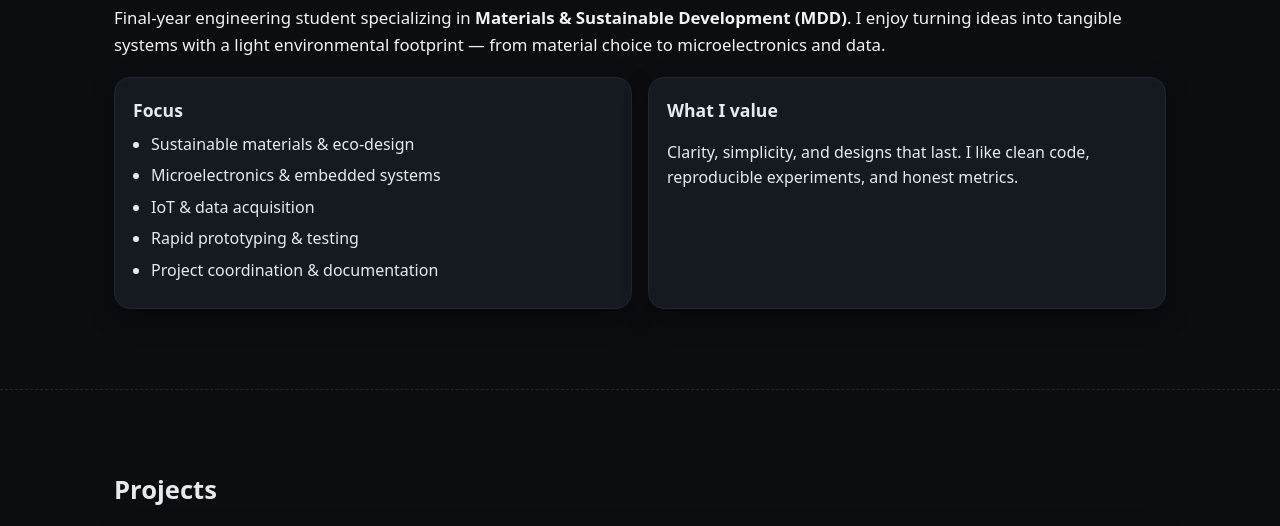
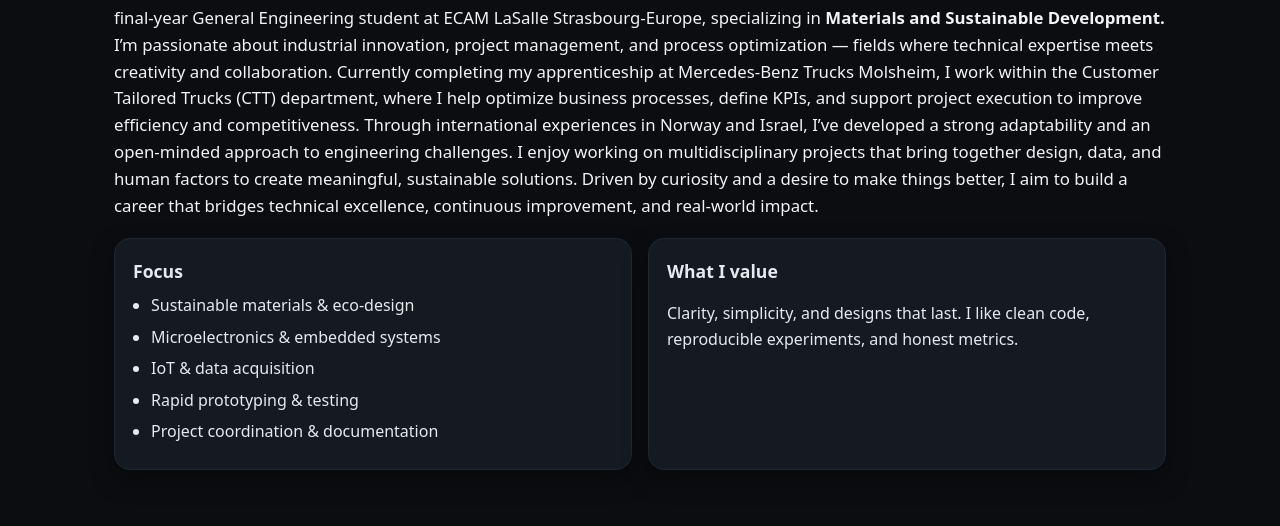
Before and after one commit to carlabouvrot-boop/carlabouvrot.github.io, a plain HTML site: page index.html in a window 1280 px wide. Shown: the part 225-751 px from the top of the page. Drawn offline with Linux system fonts and the light colour scheme.

Commit message:
Update index.html

```diff
--- a/index.html
+++ b/index.html
@@ -39,8 +39,11 @@ Driven by curiosity and a desire to make things better, I aim to build a career
       <div class="container">
         <h1>Hi, I'm <span class="accent">Carla Bouvrot</span>.</h1>
         <p class="lead">
-          Final‑year engineering student specializing in <strong>Materials &amp; Sustainable Development (MDD)</strong>.
-          I enjoy turning ideas into tangible systems with a light environmental footprint — from material choice to microelectronics and data.
+          final-year General Engineering student at ECAM LaSalle Strasbourg-Europe, specializing in <strong> Materials and Sustainable Development.</strong>
+I’m passionate about industrial innovation, project management, and process optimization — fields where technical expertise meets creativity and collaboration.
+Currently completing my apprenticeship at Mercedes-Benz Trucks Molsheim, I work within the Customer Tailored Trucks (CTT) department, where I help optimize business processes, define KPIs, and support project execution to improve efficiency and competitiveness.
+Through international experiences in Norway and Israel, I’ve developed a strong adaptability and an open-minded approach to engineering challenges. I enjoy working on multidisciplinary projects that bring together design, data, and human factors to create meaningful, sustainable solutions.
+Driven by curiosity and a desire to make things better, I aim to build a career that bridges technical excellence, continuous improvement, and real-world impact.
         </p>
 
         <div class="cards flex">
```
